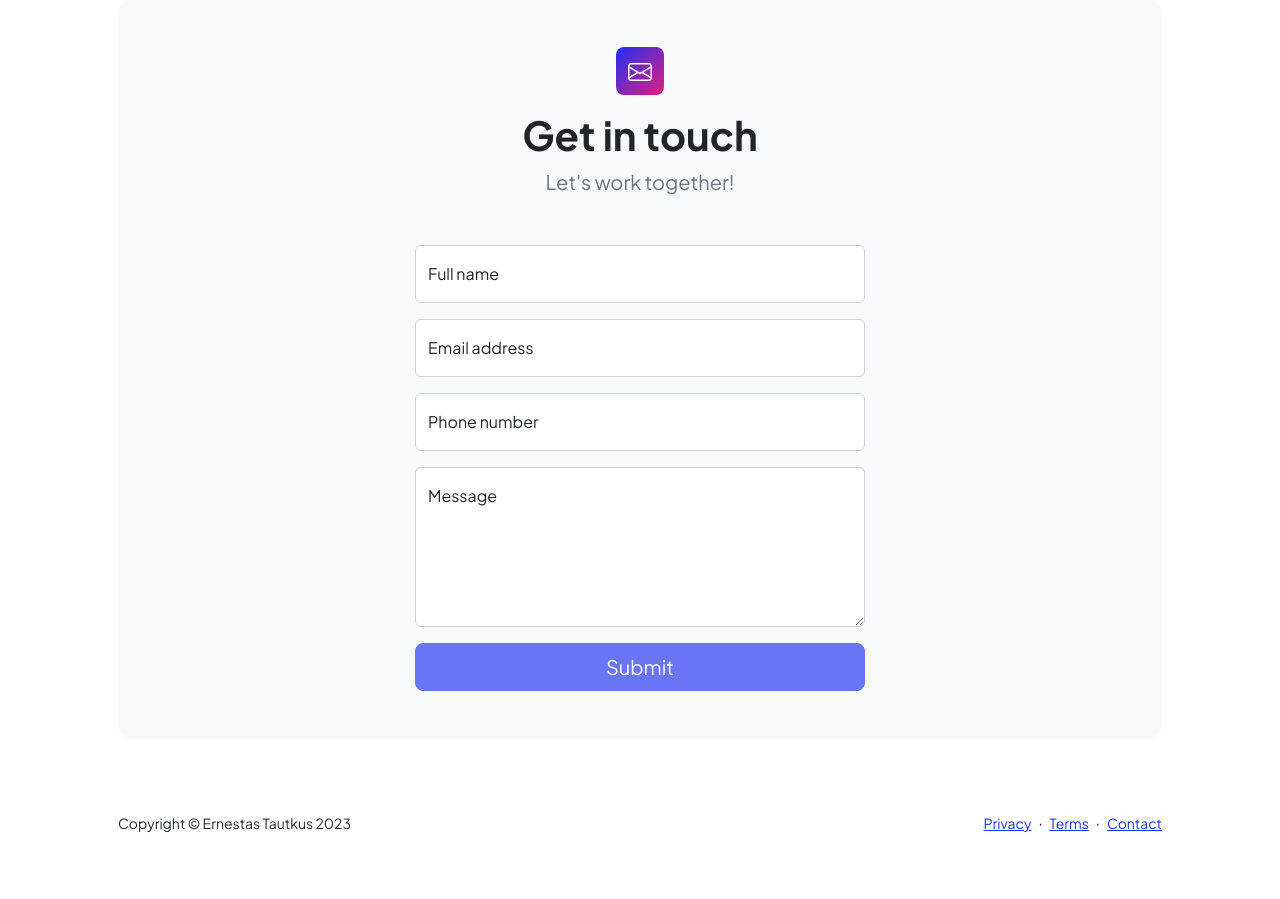
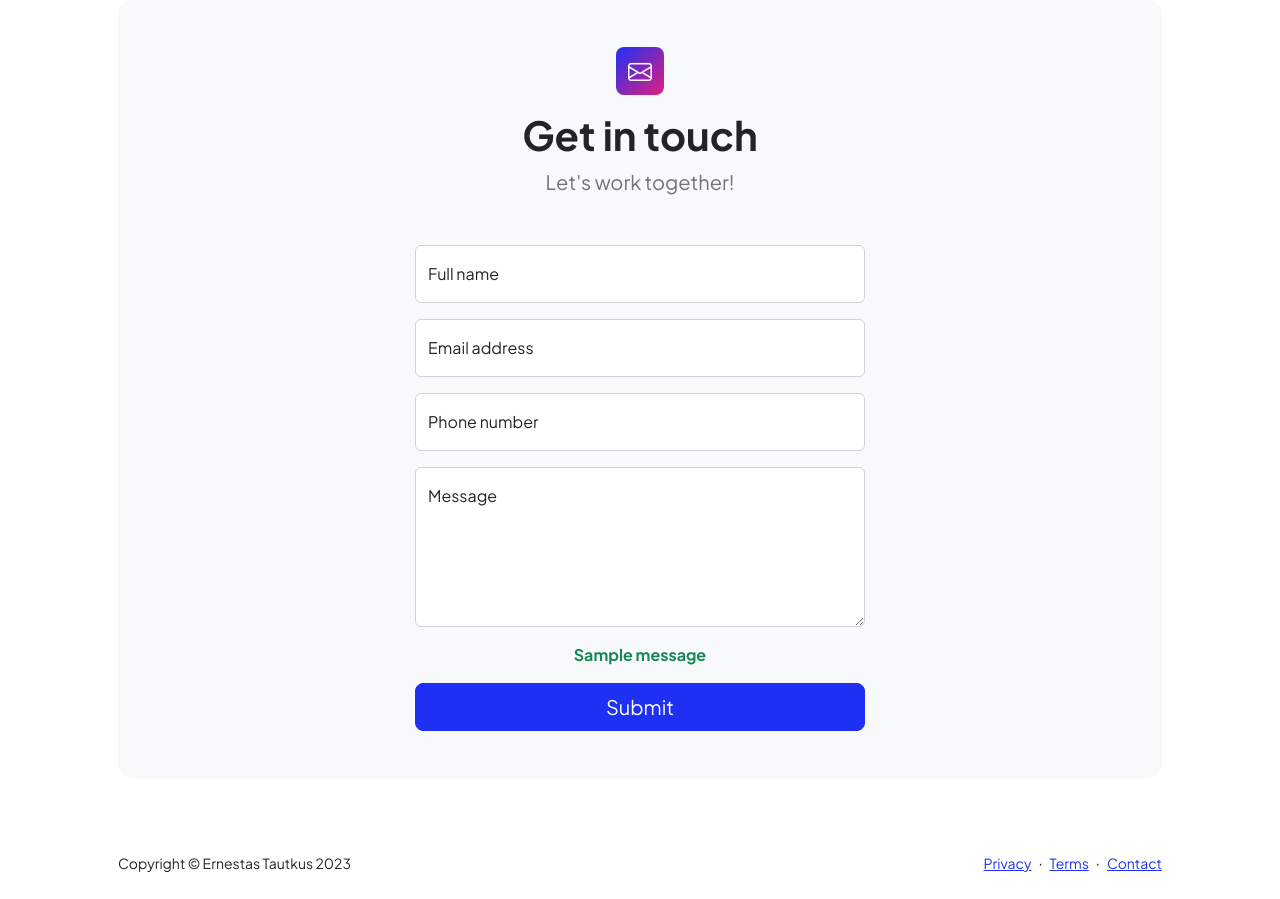
Before and after one commit to Ernestas-t/Portfolio-page, a Django app: page /contact/ in a window 1280 px wide. Shown: the part 121-1020 px from the top of the page. Before the commit the page ends 954 px from the top, so only its background shows below. Run offline with Django 4.2, Linux system fonts and the light colour scheme; tables that the repository leaves empty hold one stand-in row (values such as "Sample post"); one stand-in notice (Sample message) is shown; some libraries are stand-ins or nearby versions.

Commit message:
add contact page functionality

```diff
--- a/home/templates/home/contact.html
+++ b/home/templates/home/contact.html
@@ -15,58 +15,50 @@
                     </div>
                     <div class="row gx-5 justify-content-center">
                         <div class="col-lg-8 col-xl-6">
-                            <!-- * * * * * * * * * * * * * * *-->
-                            <!-- * * SB Forms Contact Form * *-->
-                            <!-- * * * * * * * * * * * * * * *-->
-                            <!-- This form is pre-integrated with SB Forms.-->
-                            <!-- To make this form functional, sign up at-->
-                            <!-- https://startbootstrap.com/solution/contact-forms-->
-                            <!-- to get an API token!-->
-                            <form id="contactForm">
+                            <form id="contactForm" method="POST">
+                                {% csrf_token %}
                                 <!-- Name input-->
                                 <div class="form-floating mb-3">
-                                    <input class="form-control" id="name" type="text" placeholder="Enter your name..." data-sb-validations="required" />
+                                    <input class="form-control" id="name" type="text" placeholder="Enter your name..." name="name" />
                                     <label for="name">Full name</label>
-                                    <div class="invalid-feedback" data-sb-feedback="name:required">A name is required.</div>
                                 </div>
                                 <!-- Email address input-->
                                 <div class="form-floating mb-3">
-                                    <input class="form-control" id="email" type="email" placeholder="name@example.com" data-sb-validations="required,email" />
+                                    <input class="form-control" id="email" type="email" placeholder="name@example.com" name="email"/>
                                     <label for="email">Email address</label>
-                                    <div class="invalid-feedback" data-sb-feedback="email:required">An email is required.</div>
-                                    <div class="invalid-feedback" data-sb-feedback="email:email">Email is not valid.</div>
                                 </div>
                                 <!-- Phone number input-->
                                 <div class="form-floating mb-3">
-                                    <input class="form-control" id="phone" type="tel" placeholder="(123) 456-7890" data-sb-validations="required" />
+                                    <input class="form-control" id="phone" type="tel" placeholder="(123) 456-7890" name="phone_number"/>
                                     <label for="phone">Phone number</label>
-                                    <div class="invalid-feedback" data-sb-feedback="phone:required">A phone number is required.</div>
                                 </div>
                                 <!-- Message input-->
                                 <div class="form-floating mb-3">
-                                    <textarea class="form-control" id="message" type="text" placeholder="Enter your message here..." style="height: 10rem" data-sb-validations="required"></textarea>
+                                    <textarea class="form-control" id="message" type="text" placeholder="Enter your message here..." style="height: 10rem" name="message"></textarea>
                                     <label for="message">Message</label>
-                                    <div class="invalid-feedback" data-sb-feedback="message:required">A message is required.</div>
                                 </div>
                                 <!-- Submit success message-->
                                 <!---->
                                 <!-- This is what your users will see when the form-->
                                 <!-- has successfully submitted-->
-                                <div class="d-none" id="submitSuccessMessage">
-                                    <div class="text-center mb-3">
-                                        <div class="fw-bolder">Form submission successful!</div>
-                                        To activate this form, sign up at
-                                        <br />
-                                        <a href="https://startbootstrap.com/solution/contact-forms">https://startbootstrap.com/solution/contact-forms</a>
+                                {% if messages %}
+                                <div class="d-grid" id="submitSuccessMessage">
+                                    {% for message in messages %}
+                                    <div class="d-grid" id="submitSuccessMessage">
+                                        <div class="text-center mb-3">
+                                            <div class="fw-bolder text-success">{{ message }}</div>
+                                        </div>
                                     </div>
+                                    {% endfor %}
                                 </div>
+                                {% endif %}
                                 <!-- Submit error message-->
                                 <!---->
                                 <!-- This is what your users will see when there is-->
                                 <!-- an error submitting the form-->
                                 <div class="d-none" id="submitErrorMessage"><div class="text-center text-danger mb-3">Error sending message!</div></div>
                                 <!-- Submit Button-->
-                                <div class="d-grid"><button class="btn btn-primary btn-lg disabled" id="submitButton" type="submit">Submit</button></div>
+                                <div class="d-grid"><button class="btn btn-primary btn-lg" id="submitButton" type="submit">Submit</button></div>
                             </form>
                         </div>
                     </div>
--- a/home/views.py
+++ b/home/views.py
@@ -2,7 +2,9 @@ from django.shortcuts import render, redirect
 from .models import Project, Experience, Education, Skill, Tech
 from .forms import ExperienceForm, EducationForm, ProjectForm, SkillForm, TechForm
 from django.contrib.auth.decorators import login_required
-from django.http import HttpResponseRedirect
+from django.core.mail import send_mail
+from django.contrib import messages
+from django.conf import settings
 
 
 # Create your views here.
@@ -29,6 +31,19 @@ def projects(request):
 
 
 def contact(request):
+    if request.method == 'POST':
+        name = request.POST.get('name')
+        email = request.POST.get('email')
+        phone_number = request.POST.get('phone_number')
+        message = request.POST.get('message')
+        send_mail(
+            subject=f"Portfolio message from: {name}",
+            message=f'Body:{message}\n Email:{email}',
+            from_email=email,
+            recipient_list=[settings.EMAIL_HOST_USER],
+            fail_silently=False,
+        )
+        messages.success(request, "Message Sent Successfully")
     return render(request, 'home/contact.html')
 
 
@@ -90,6 +105,7 @@ def addItem(request):
         context = {'form': form, 'text': 'Professional Skill'}
     return render(request, 'home/add_item.html', context)
 
+
 @login_required()
 def deleteData(request, pk):
     if request.GET.get('data') == 'experience':
```
Also changed, not shown: home/templates/home/login.html (added, +10 -0 lines), portfolio_page/settings.py (+11 -0 lines).
